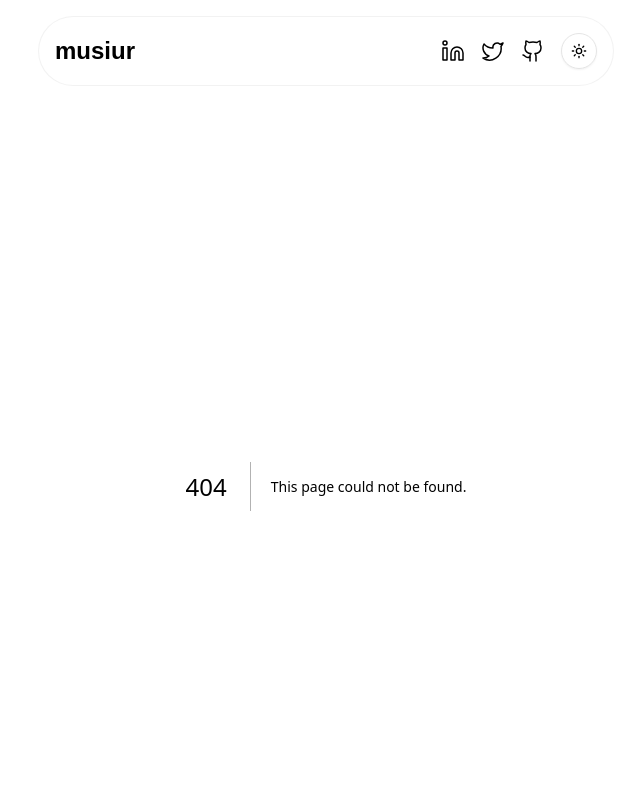
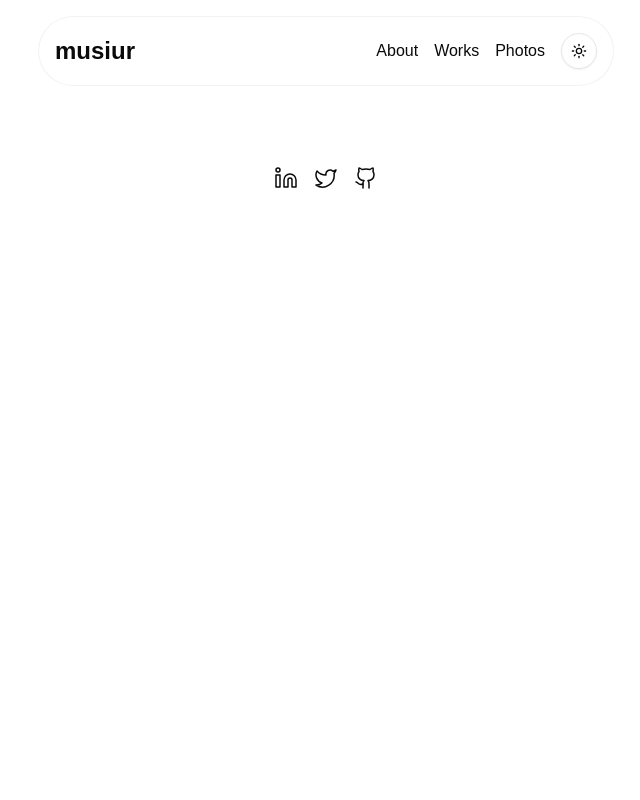
Before and after one commit to musiur/portolio, a Next.js app: page /about in a window 1280 px wide. Before the commit this address had no page. Shown: the top 800 px of the page, without its empty margins (314-954 px from the left). Built offline with nearby package versions, Linux system fonts and the light colour scheme; a web font is replaced by a local one.

Commit message:
add routes

```diff
--- /dev/null
+++ b/src/app/about/page.tsx
@@ -0,0 +1,47 @@
+import { Github, Linkedin, Twitter } from "lucide-react";
+import Link from "next/link";
+
+const Page = () => {
+  const socialLinks = [
+    {
+      id: 1,
+      name: "LinkedIn",
+      href: "https://www.linkedin.com/in/musiuropu/",
+      icon: <Linkedin className="w-6 h-6" />,
+    },
+    {
+      id: 2,
+      name: "Twitter",
+      href: "https://x.com/MusiurAlam",
+      icon: <Twitter className="w-6 h-6" />,
+    },
+    {
+      id: 3,
+      name: "Github",
+      href: "https://github.com/musiur",
+      icon: <Github className="w-6 h-6" />,
+    },
+  ];
+  return (
+    <div>
+      <div className="flex items-center justify-center gap-4 container section">
+        {socialLinks.map((link) => {
+          const { id, name, href, icon } = link;
+          return (
+            <Link
+              key={id + name}
+              href={href}
+              passHref={true}
+              target="_blank"
+              className="[&>svg]:stroke-[1.5px] [&>svg]:hover:stroke-blue-600"
+            >
+              {icon}
+            </Link>
+          );
+        })}
+      </div>
+    </div>
+  );
+};
+
+export default Page;
--- a/src/app/layout.tsx
+++ b/src/app/layout.tsx
@@ -48,7 +48,7 @@ export default function RootLayout({
         >
           <Navbar />
 
-          <main>{children}</main>
+          <main className="min-h-[90dvh]">{children}</main>
           <Footer />
         </ThemeProvider>
       </body>
--- a/src/app/page.tsx
+++ b/src/app/page.tsx
@@ -2,7 +2,7 @@
 
 const Page = () => {
   return (
-    <div className="container section text-4xl sm:text-5xl md:text-7xl font-bold text-center min-h-[calc(100vh-10rem)]">
+    <div className="container section text-4xl sm:text-5xl md:text-7xl font-bold text-center">
       <div className="flex flex-col items-center justify-center gap-4">
         <span className="text-blue-600 beiruti-600">
           وَأَحْسِنُوٓا۟ ۛ إِنَّ ٱللَّهَ يُحِبُّ ٱلْمُحْسِنِينَ
--- /dev/null
+++ b/src/app/photos/page.tsx
@@ -0,0 +1,28 @@
+import Image from "next/image";
+import BrandLogo from "@/assets/icon.png";
+
+const Page = () => {
+  const photos = [
+    {
+      id: 1,
+      src: BrandLogo,
+    },
+  ];
+  return (
+    <div className="container section flex flex-wrap gap-4 items-center justify-center">
+      {photos.map((photo) => {
+        const { id, src } = photo;
+        return (
+          <Image
+            key={id}
+            src={src}
+            alt={`photo-${id}`}
+            className="w-24 h-auto"
+          />
+        );
+      })}
+    </div>
+  );
+};
+
+export default Page;
--- /dev/null
+++ b/src/app/works/page.tsx
@@ -0,0 +1,5 @@
+const Page = () => {
+  return <div className="container section text-center">Cooking :|</div>;
+};
+
+export default Page;
--- a/src/components/layout/navbar.tsx
+++ b/src/components/layout/navbar.tsx
@@ -1,61 +1,41 @@
 import Link from "next/link";
 import { ModeToggle } from "../toggle-mode";
-import { Github, Linkedin, Twitter } from "lucide-react";
 
 const Navbar = () => {
-  //   const links = [
-  //     {
-  //       id: 1,
-  //       name: "About",
-  //       href: "/about",
-  //     },
-  //     {
-  //       id: 2,
-  //       name: "Projects",
-  //       href: "/projects",
-  //     },
-  //     {
-  //       id: 3,
-  //       name: "Contact",
-  //       href: "/contact",
-  //     },
-  //   ];
-  const socialLinks = [
+  const links = [
     {
       id: 1,
-      name: "LinkedIn",
-      href: "https://www.linkedin.com/in/musiuropu/",
-      icon: <Linkedin className="w-6 h-6" />,
+      name: "About",
+      href: "/about",
     },
     {
       id: 2,
-      name: "Twitter",
-      href: "https://x.com/MusiurAlam",
-      icon: <Twitter className="w-6 h-6" />,
+      name: "Works",
+      href: "/works",
     },
     {
       id: 3,
-      name: "Github",
-      href: "https://github.com/musiur",
-      icon: <Github className="w-6 h-6" />,
+      name: "Photos",
+      href: "/photos",
     },
   ];
+
   return (
     <header className="container sticky top-4">
       <nav className="flex justify-between items-center p-4 max-w-xl mx-auto mt-4 backdrop-blur-md bg-background/50 border border-border/50 rounded-full">
-        <div className="text-2xl font-bold">musiur</div>
+        <Link href="/">
+          <div className="text-2xl font-bold">musiur</div>
+        </Link>
         <div className="flex items-center gap-4">
-          {socialLinks.map((link) => {
-            const { id, name, href, icon } = link;
+          {links.map((link) => {
+            const { id, name, href } = link;
             return (
               <Link
-                key={id + name}
+                key={id}
                 href={href}
-                passHref={true}
-                target="_blank"
                 className="[&>svg]:stroke-[1.5px] [&>svg]:hover:stroke-blue-600"
               >
-                {icon}
+                {name}
               </Link>
             );
           })}
```
